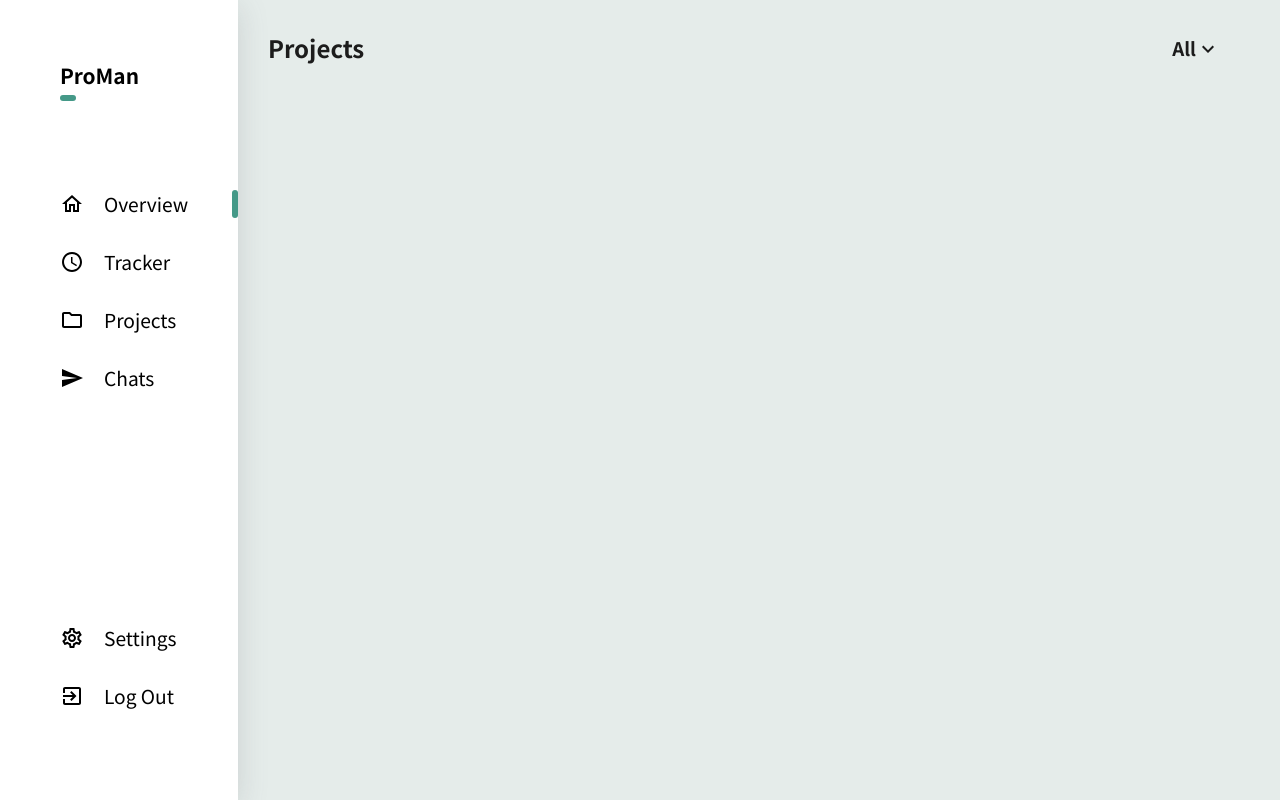
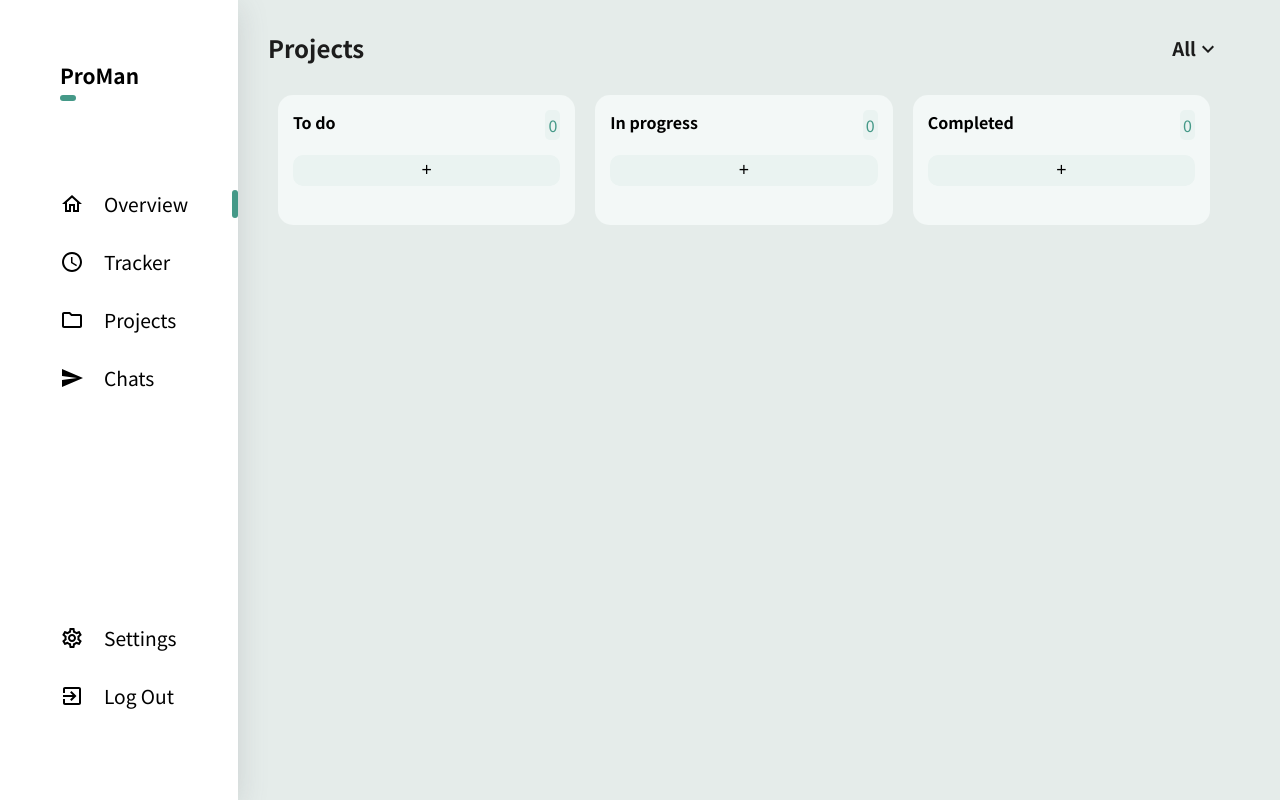
Before and after one commit to MrZeffy/ProMan-react, a React (Create React App) app: page /projecttracker in a window 1280 px wide. Built offline with nearby package versions, Linux system fonts and the light colour scheme.

Commit message:
Started project tracker

```diff
--- /dev/null
+++ b/src/Components/ProjectTaskDropSection.css
@@ -0,0 +1,45 @@
+.projectDropSection{
+    height: 100px;
+    width: 100%;
+    margin: 10px;
+    background-color: var(--drop-section-back);
+    border-radius: 15px;
+    padding: calc(var(--outside-padding) / 4);
+    display: flex;
+    flex-direction: column;
+
+}
+
+.projectDropSection > div{
+    margin-bottom: 15px;
+}
+
+.projectSectionDetailsContainer{
+    display: flex;
+    justify-content: flex-start;
+}
+
+.sectionHeadingContainer h4{
+    margin: 0;
+}
+
+.taskCountContainer{
+    margin-left: auto;
+    background-color: var(--drop-section-text-back);
+    padding: 3px;
+    color: var(--blue-color);
+    border-radius: 5px;
+}
+
+
+
+.addButtonContainer button{
+    width: 100%;
+    border: none;
+    outline: none;
+    background-color: var(--drop-section-text-back);
+    padding: 5px 0;
+    border-radius: 10px;
+    font-size: 1.1em;
+    cursor: pointer;
+}
--- /dev/null
+++ b/src/Components/ProjectTaskDropSection.js
@@ -0,0 +1,23 @@
+import React from 'react'
+import './ProjectTaskDropSection.css'
+
+const ProjectTaskDropSection = ({heading, taskCount, tasks}) => {
+    return (
+        <div className="projectDropSection">
+            <div className="projectSectionDetailsContainer">
+                <div className="sectionHeadingContainer">
+                    <h4>{heading}</h4>
+                </div>
+                <div className="taskCountContainer">
+                    <span className="taskCount">{taskCount}</span>
+                </div>
+            </div>
+            <div className="addButtonContainer">
+                <button>+</button>
+            </div>
+
+        </div>
+    )
+}
+
+export default ProjectTaskDropSection
--- a/src/Sections/ProjectSection.css
+++ b/src/Sections/ProjectSection.css
@@ -1,5 +1,9 @@
 .projectSectionContainer{
     --heading-color: rgb(28, 28, 28);
+    --drop-section-back: rgb(243, 248, 247);
+    --drop-section-text-back: rgb(234, 243, 241);
+
+
 }
 
 .headingSection{
@@ -26,3 +30,11 @@
     display: inline-block;
     margin: 0;
 }
+
+.dropperSectionContainer{
+    display: flex;
+    width: 100%;
+    height: 200px;
+    margin: 20px 0;
+
+}
--- a/src/Sections/ProjectSection.js
+++ b/src/Sections/ProjectSection.js
@@ -1,12 +1,24 @@
-import React from 'react'
+import {useState} from 'react'
 import './ProjectSection.css'
+
+
+// Componenets
+
+import ProjectTaskDropSection from '../Components/ProjectTaskDropSection';
 
 // Icons
 
 import ExpandMoreOutlinedIcon from '@material-ui/icons/ExpandMoreOutlined';
 
 
+
+const projectSectionHeadings = [ 'To do', 'In progress', 'Completed' ];
+
 const ProjectSection = () => {
+
+    const [taskCount, setTaskCount] = useState([0,0,0]);
+    const [tasks, setTasks] = useState([[], [], []]);
+
     return (
         <div className="projectSectionContainer">
             <div className="headingSection">
@@ -18,6 +30,16 @@ const ProjectSection = () => {
                     <ExpandMoreOutlinedIcon />
                 </div>
             </div>
+
+            <div className="dropperSectionContainer">
+                {projectSectionHeadings.map((heading, index)=>{
+                    return (
+                        <ProjectTaskDropSection key={index} heading={heading} taskCount={taskCount[index]} tasks={tasks[index]}/>
+                    )
+                })}
+            </div>
+
+
         </div>
     )
 }
```
